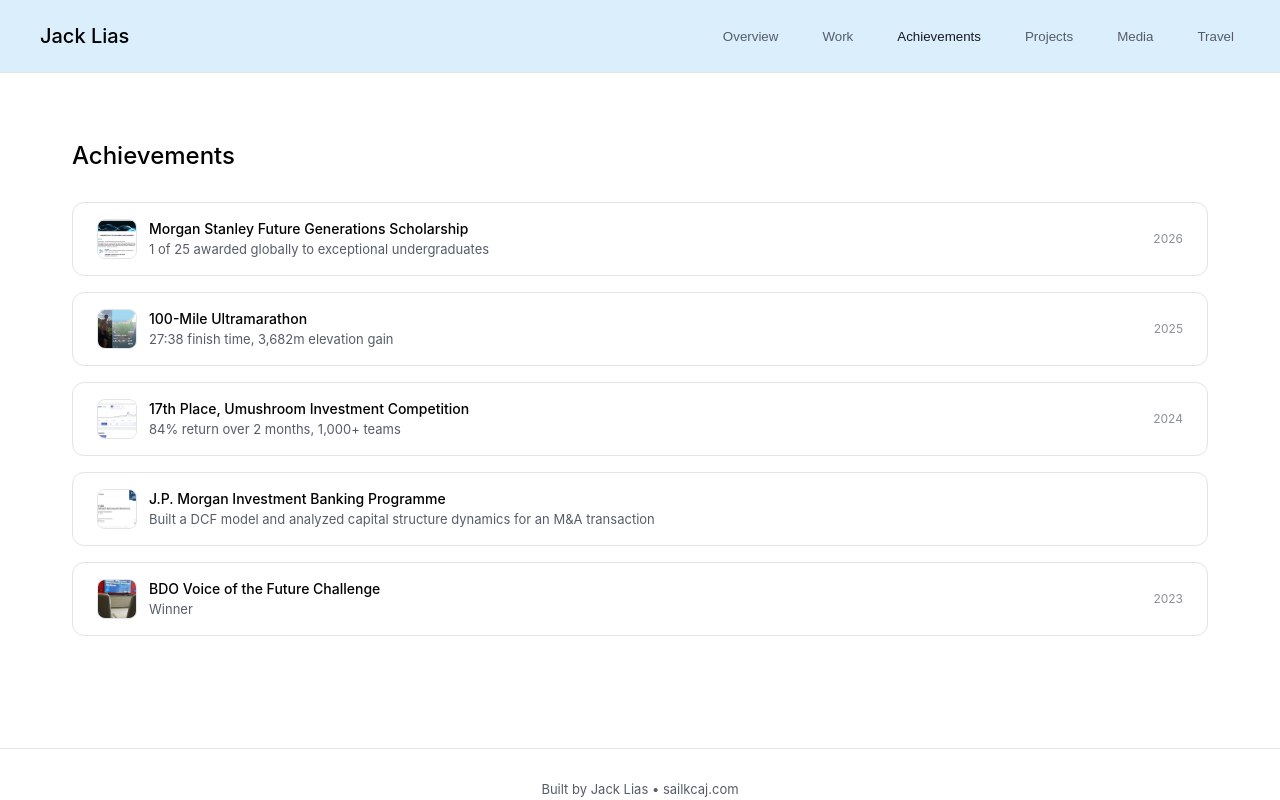
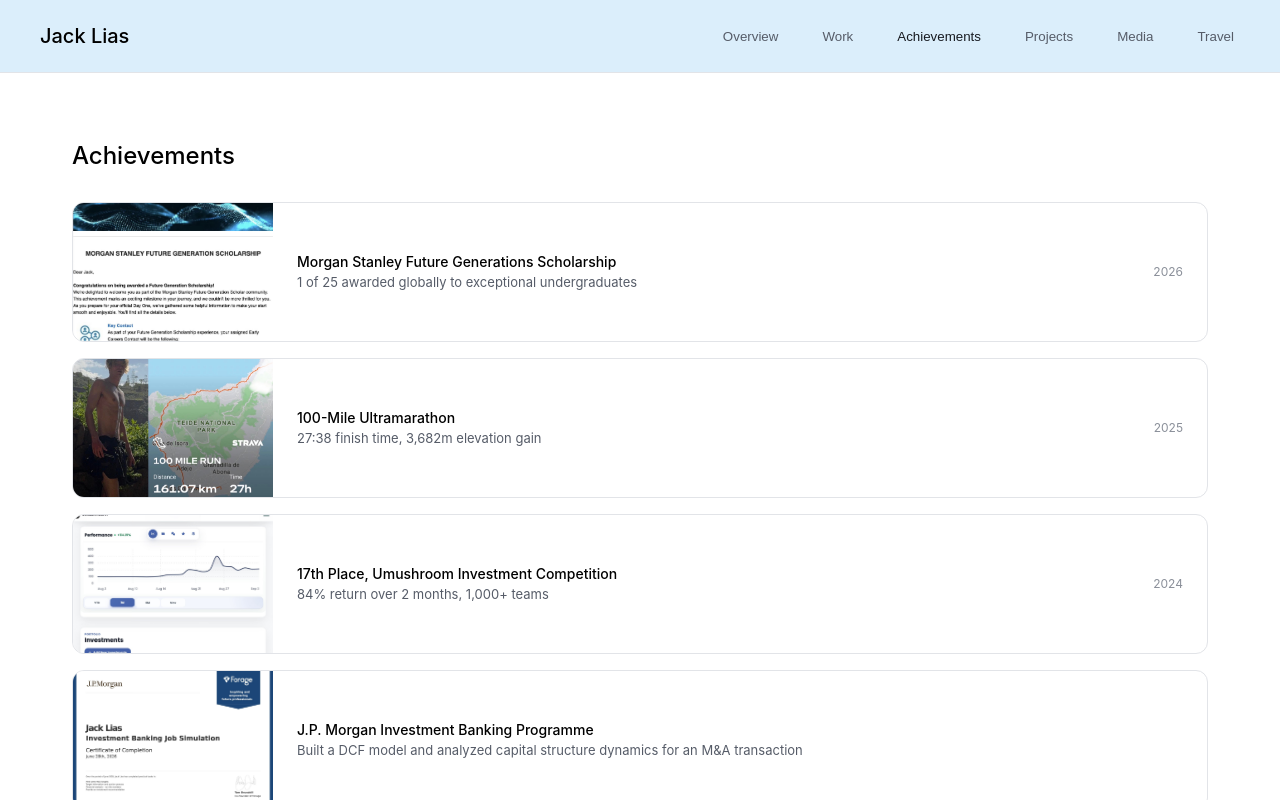
Before and after one commit to sailkcaj/jack-website, a React (Vite) app: page / in a window 1280 px wide. Both pictures are taken after a click on the button "Achievements". Shown: the top 800 px of the page. Built offline with nearby package versions, Linux system fonts and the light colour scheme; the HTML template or start-up script is replaced by a standard one.

Commit message:
Bigger achievement images, add Google experience

```diff
--- a/src/App.jsx
+++ b/src/App.jsx
@@ -241,30 +241,36 @@
                   background: 'var(--surface-2)',
                   border: '0.5px solid var(--border)',
                   borderRadius: '12px',
-                  padding: '1rem 1.5rem',
+                  overflow: 'hidden',
                   display: 'flex',
-                  justifyContent: 'space-between',
-                  alignItems: 'center',
+                  height: '140px',
                 }}>
-                  <div style={{ display: 'flex', gap: '0.75rem', alignItems: 'center' }}>
                   <Photo
                     src={achievementImageSrc(ach.title)}
                     alt={ach.title}
                     style={{
-                        width: '40px',
-                        height: '40px',
-                        borderRadius: '8px',
+                      width: '200px',
+                      height: '100%',
                       objectFit: 'cover',
-                        border: '0.5px solid var(--border)',
                       flexShrink: 0,
+                      display: 'block',
                     }}
                   />
-                    <div>
+                  <div style={{
+                    flex: 1,
+                    display: 'flex',
+                    justifyContent: 'space-between',
+                    alignItems: 'center',
+                    padding: '1rem 1.5rem',
+                    gap: '1rem',
+                    minWidth: 0,
+                  }}>
+                    <div style={{ minWidth: 0 }}>
                       <p style={{ fontSize: '14px', fontWeight: 500, margin: '0 0 0.25rem 0' }}>{ach.title}</p>
                       <p style={{ fontSize: '13px', color: 'var(--text-secondary)', margin: 0 }}>{ach.description}</p>
                     </div>
+                    <span style={{ fontSize: '12px', color: 'var(--text-muted)', whiteSpace: 'nowrap', marginLeft: '1rem' }}>{ach.year}</span>
                   </div>
-                  <span style={{ fontSize: '12px', color: 'var(--text-muted)', whiteSpace: 'nowrap', marginLeft: '1rem' }}>{ach.year}</span>
                 </div>
               ))}
             </div>
--- a/src/siteData.js
+++ b/src/siteData.js
@@ -49,6 +49,13 @@
     dates: 'Jan 2025 - Mar 2025',
     description: 'Supported property listings, viewings, and client coordination across residential and commercial real estate',
     tags: ['Real Estate'],
+  },
+  {
+    title: 'Strategy',
+    company: 'Google',
+    dates: '2025',
+    description: 'Strategies from Google',
+    tags: ['Strategy'],
   },
   {
     title: 'Engineering Intern',
```
Lines whose indentation alone changed are shown as unchanged.
